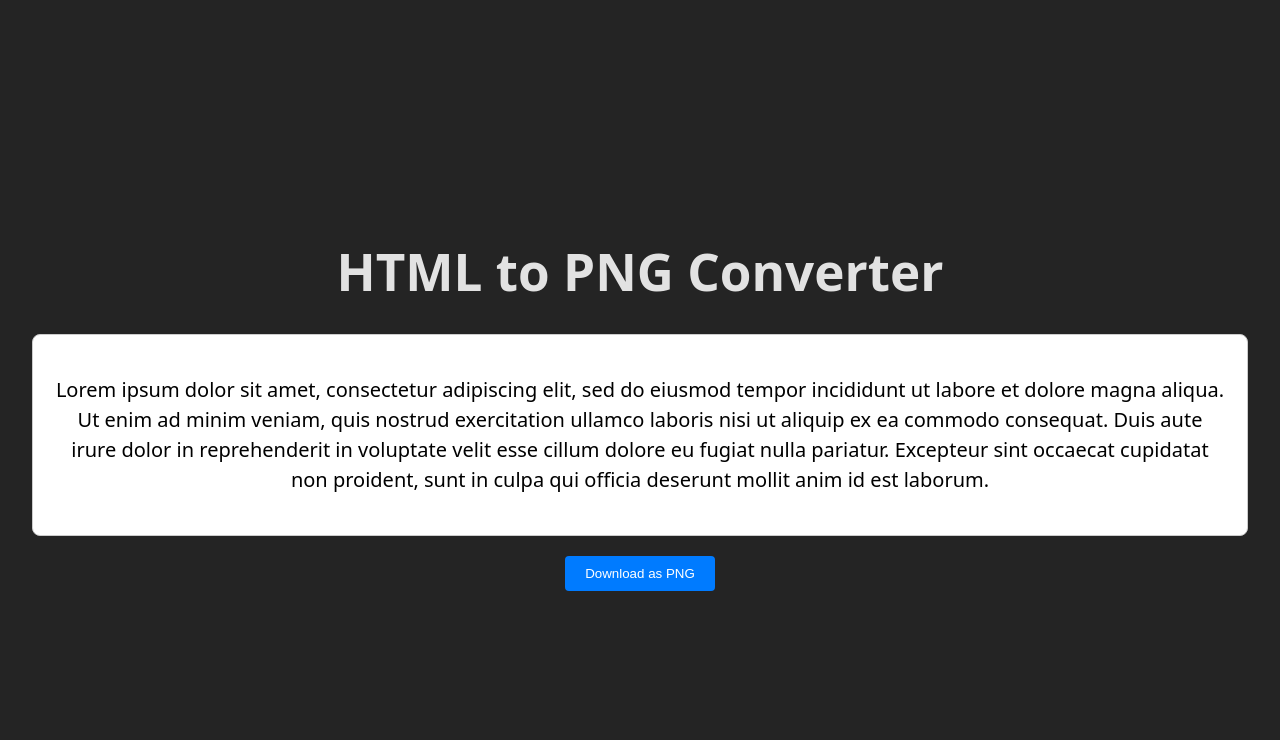
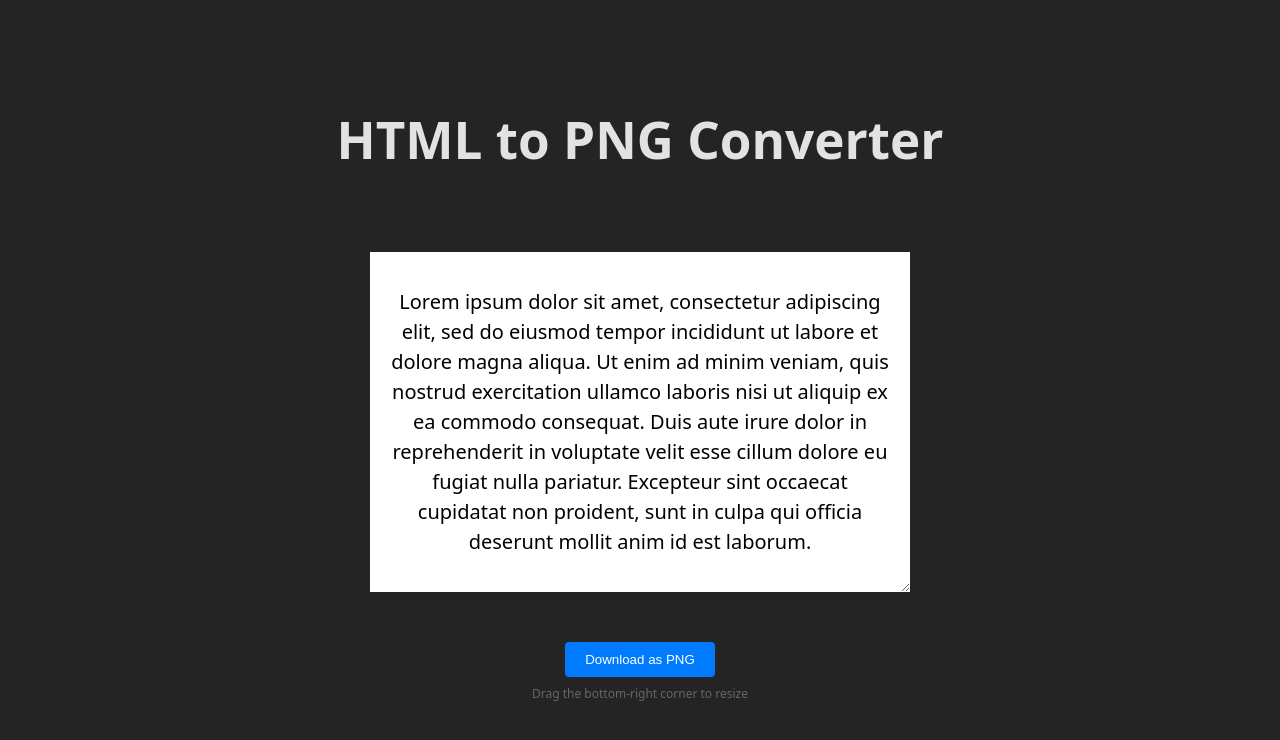
Before and after one commit to Pactopolis/plenti-of-phrases-generator, a React (Vite) app: page / in a window 1280 px wide. Shown: the top 740 px of the page. Built offline with nearby package versions, Linux system fonts and the light colour scheme.

Commit message:
added click and drag functionality

```diff
--- a/src/components/HtmlToPng.jsx
+++ b/src/components/HtmlToPng.jsx
@@ -3,11 +3,34 @@ import html2canvas from "html2canvas";
 
 const HtmlToPng = ({ content }) => {
   const contentRef = useRef(null);
+  const containerRef = useRef(null);
 
   const handleDownload = async () => {
-    if (contentRef.current) {
+    const node = contentRef.current;
+    if (!node) return;
+
+    // Store original styles
+    const originalTransform = node.style.transform;
+    const originalPosition = node.style.position;
+    const originalLeft = node.style.left;
+
+    // Disable transform temporarily
+    node.style.transform = "none";
+    node.style.position = "relative";
+    node.style.left = "0";
+
     try {
-        const canvas = await html2canvas(contentRef.current);
+      const rect = node.getBoundingClientRect();
+
+      const canvas = await html2canvas(node, {
+        backgroundColor: "white",
+        scale: 2,
+        useCORS: true,
+        allowTaint: true,
+        width: rect.width,
+        height: rect.height,
+      });
+
       const image = canvas.toDataURL("image/png");
       const link = document.createElement("a");
       link.href = image;
@@ -15,24 +38,68 @@ const HtmlToPng = ({ content }) => {
       link.click();
     } catch (error) {
       console.error("Error generating PNG:", error);
-      }
+    } finally {
+      // Restore original styles
+      node.style.transform = originalTransform;
+      node.style.position = originalPosition;
+      node.style.left = originalLeft;
     }
   };
 
   return (
-    <div className="html-to-png-container">
+    <div
+      className="html-to-png-container"
+      style={{
+        position: "relative",
+        display: "flex",
+        flexDirection: "column",
+        alignItems: "center",
+        width: "100%",
+        padding: "20px 0",
+      }}
+    >
+      <div
+        ref={containerRef}
+        style={{
+          position: "relative",
+          width: "100%",
+          height: "400px",
+          display: "flex",
+          justifyContent: "center",
+          alignItems: "center",
+        }}
+      >
         <div
           ref={contentRef}
           className="content-container"
           style={{
             padding: "20px",
             background: "white",
-          border: "1px solid rgb(204, 204, 204)",
-          borderRadius: "8px",
-          margin: "20px 0",
+            resize: "both",
+            overflow: "auto",
+            minWidth: "200px",
+            minHeight: "100px",
+            maxWidth: "100%",
+            maxHeight: "80vh",
+            width: "500px",
+            height: "300px",
+            position: "absolute",
+            left: "50%",
+            transform: "translateX(-50%)",
+          }}
+        >
+          <div
+            style={{
+              width: "100%",
+              height: "100%",
+              display: "flex",
+              alignItems: "center",
+              justifyContent: "center",
             }}
           >
             {content}
+          </div>
+        </div>
       </div>
       <button
         onClick={handleDownload}
@@ -43,10 +110,20 @@ const HtmlToPng = ({ content }) => {
           border: "none",
           borderRadius: "4px",
           cursor: "pointer",
+          marginTop: "20px",
         }}
       >
         Download as PNG
       </button>
+      <div
+        style={{
+          fontSize: "12px",
+          color: "#666",
+          marginTop: "8px",
+        }}
+      >
+        Drag the bottom-right corner to resize
+      </div>
     </div>
   );
 };
```
Lines whose indentation alone changed are shown as unchanged.
